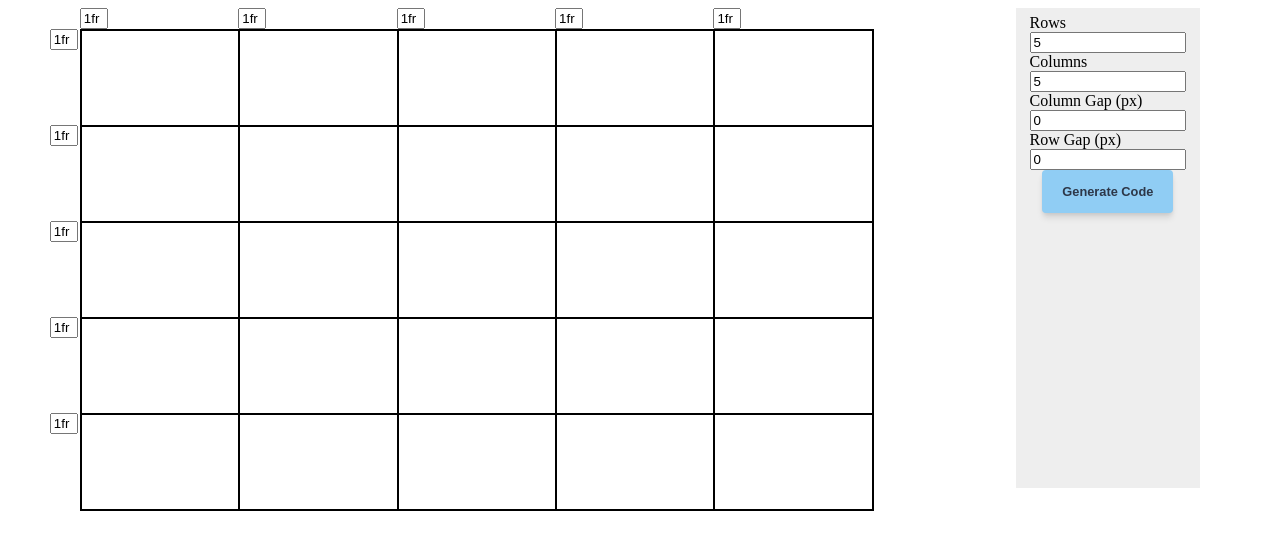
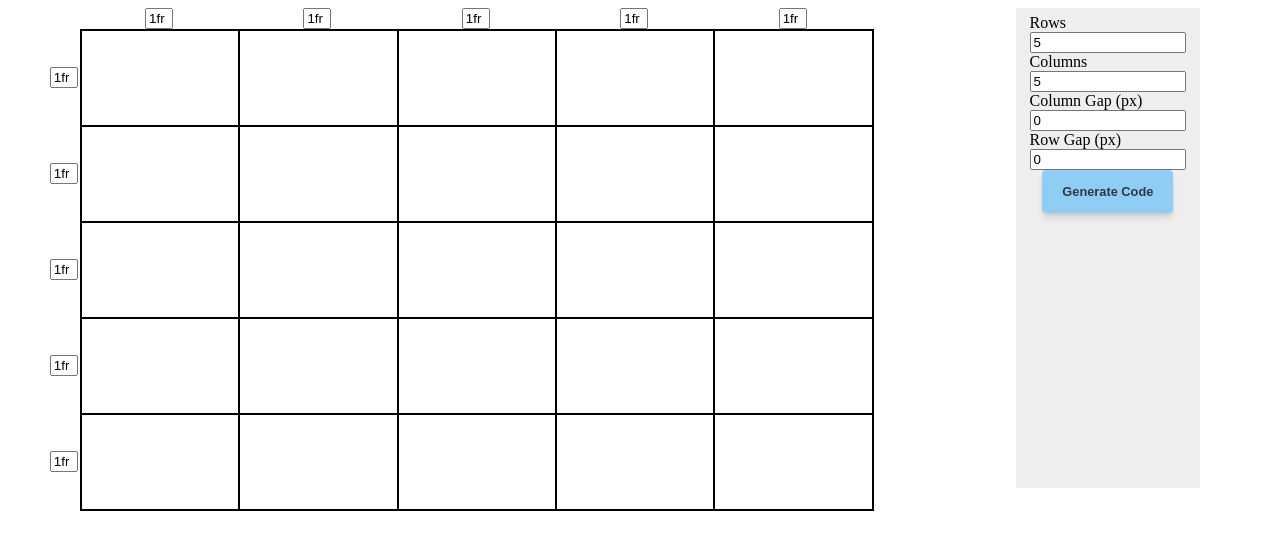
Before and after one commit to stlachman/grid-generator, a Gatsby site: page / in a window 1280 px wide. Built offline with nearby package versions, Linux system fonts and the light colour scheme; Gatsby itself is replaced by a stand-in of ours.

Commit message:
Updated styling of input grids.

```diff
--- a/src/pages/index.js
+++ b/src/pages/index.js
@@ -256,7 +256,10 @@ const IndexPage = () => {
           >
             {columns.map(({ unit }, i) => {
               return (
-                <div key={i}>
+                <div
+                  key={i}
+                  style={{ display: "flex", justifyContent: "center" }}
+                >
                   <input
                     style={{ maxWidth: 20 }}
                     type="text"
@@ -277,7 +280,14 @@ const IndexPage = () => {
             </Grid>
             <InputRow style={{ gridTemplateRows: gridStyles.gridTemplateRows }}>
               {rows.map(({ unit }, i) => (
-                <div key={i}>
+                <div
+                  style={{
+                    display: "flex",
+                    flexDirection: "column",
+                    justifyContent: "center"
+                  }}
+                  key={i}
+                >
                   <input
                     style={{ maxWidth: 20 }}
                     type="text"
```
